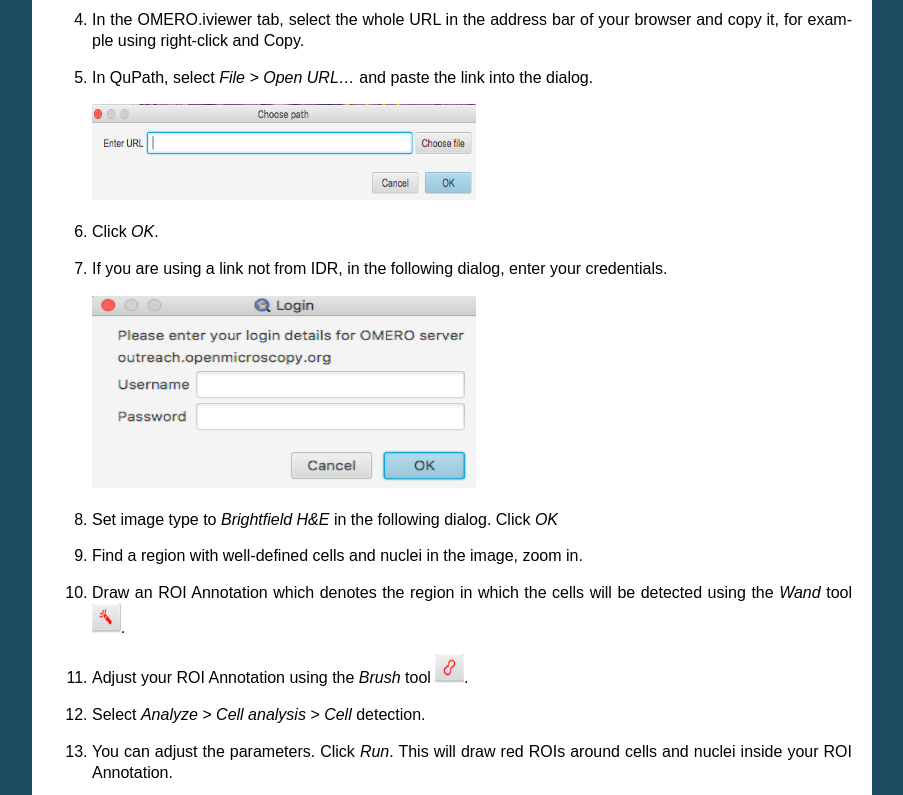
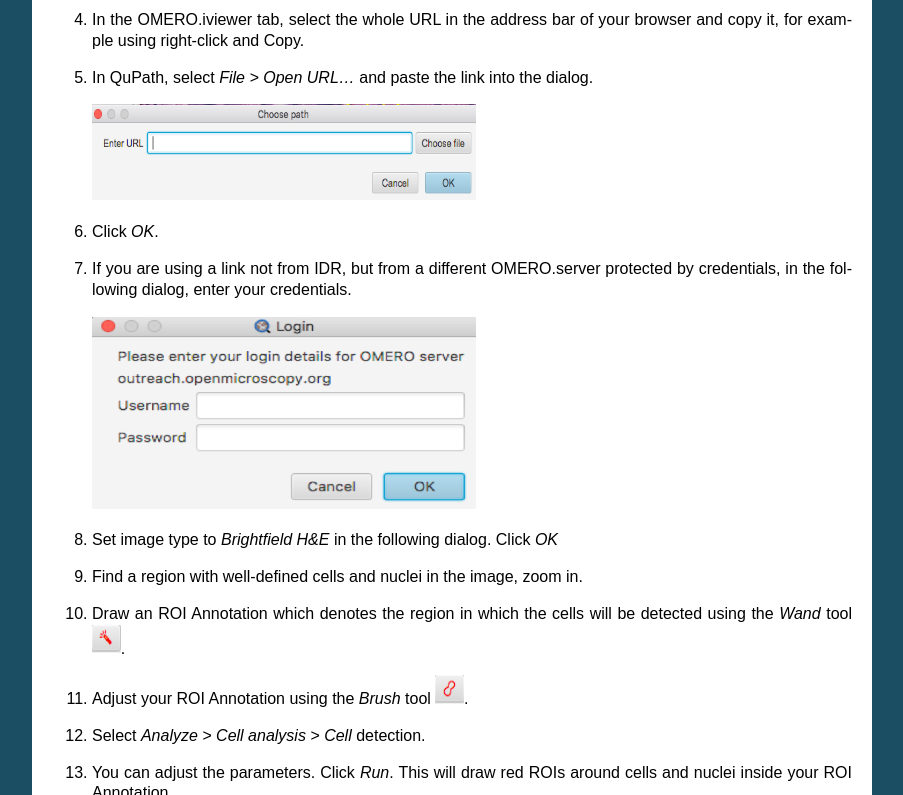
Before and after one commit to ome/omero-guide-qupath, a Sphinx documentation site: the page built from docs/qupath.rst, in a window 1280 px wide and 900 px high, scrolled down 960 px, cut to the strip 0-795 px from the top of the window. Shown: the whole strip, without its empty margins (198-1101 px from the left). Built offline with Sphinx 7.4.7, drawn with Linux system fonts in a browser that asks for light colours.

Commit message:
Improve formulation

```diff
--- a/docs/qupath.rst
+++ b/docs/qupath.rst
@@ -56,7 +56,7 @@
 
 #. Click *OK*.
 
-#. If you are using a link not from IDR, in the following dialog, enter your credentials.
+#. If you are using a link not from IDR, but from a different OMERO.server protected by credentials, in the following dialog, enter your credentials.
 
    |image1|
 
```
